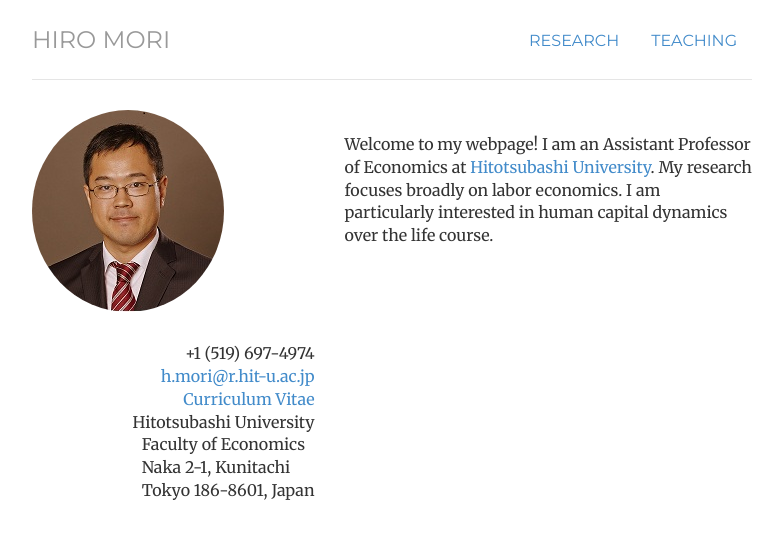
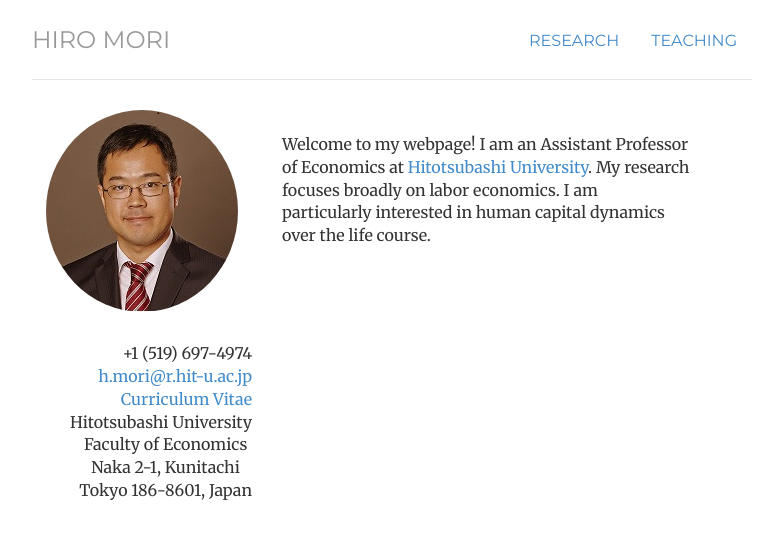
Before and after one commit to morihiroaki/morihiroaki.github.io, a Jekyll site: the page built from index.html, in a window 1280 px wide. Shown: the top 539 px of the page, without its empty margins (248-1030 px from the left). Built offline with Jekyll 4.4.1, drawn with Linux system fonts in a browser that asks for light colours.

Commit message:
Update index.html

```diff
--- a/index.html
+++ b/index.html
@@ -8,7 +8,7 @@
 <!--div class="jumbotron"-->
 <div class="row">
              <div class="box text-left">
-                 <div class='col-sm-5'>
+                 <div class='col-xs-12 col-sm-4 text-center'>
                   	<img  class="img-circle avatar" alt="Hiro Mori" src="files/portrait.jpg">
                     <div class="contact-item">
                       <div class="icon pull-left text-center"><span class="fa fa-phone fa-fw"></span></div>
```
